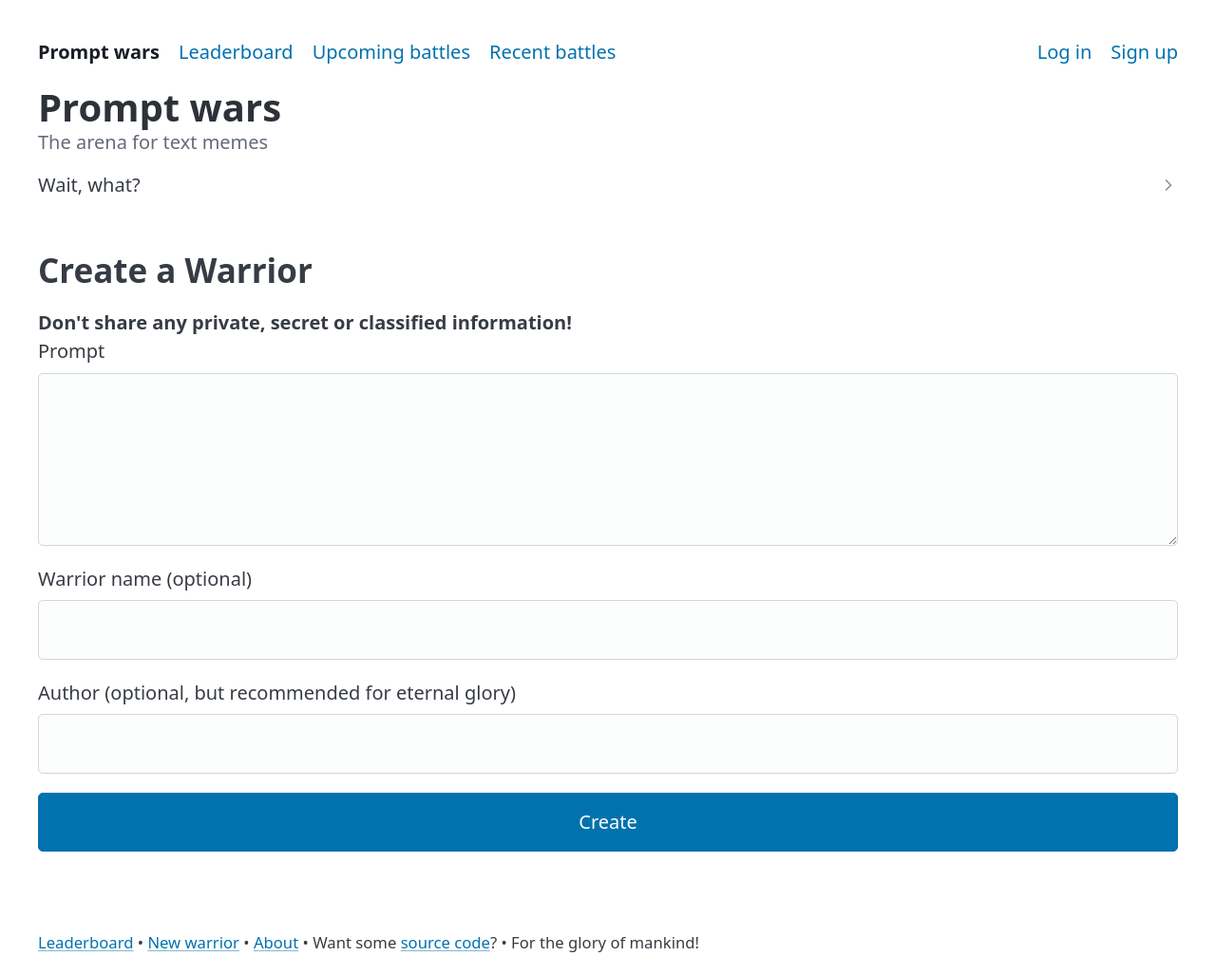
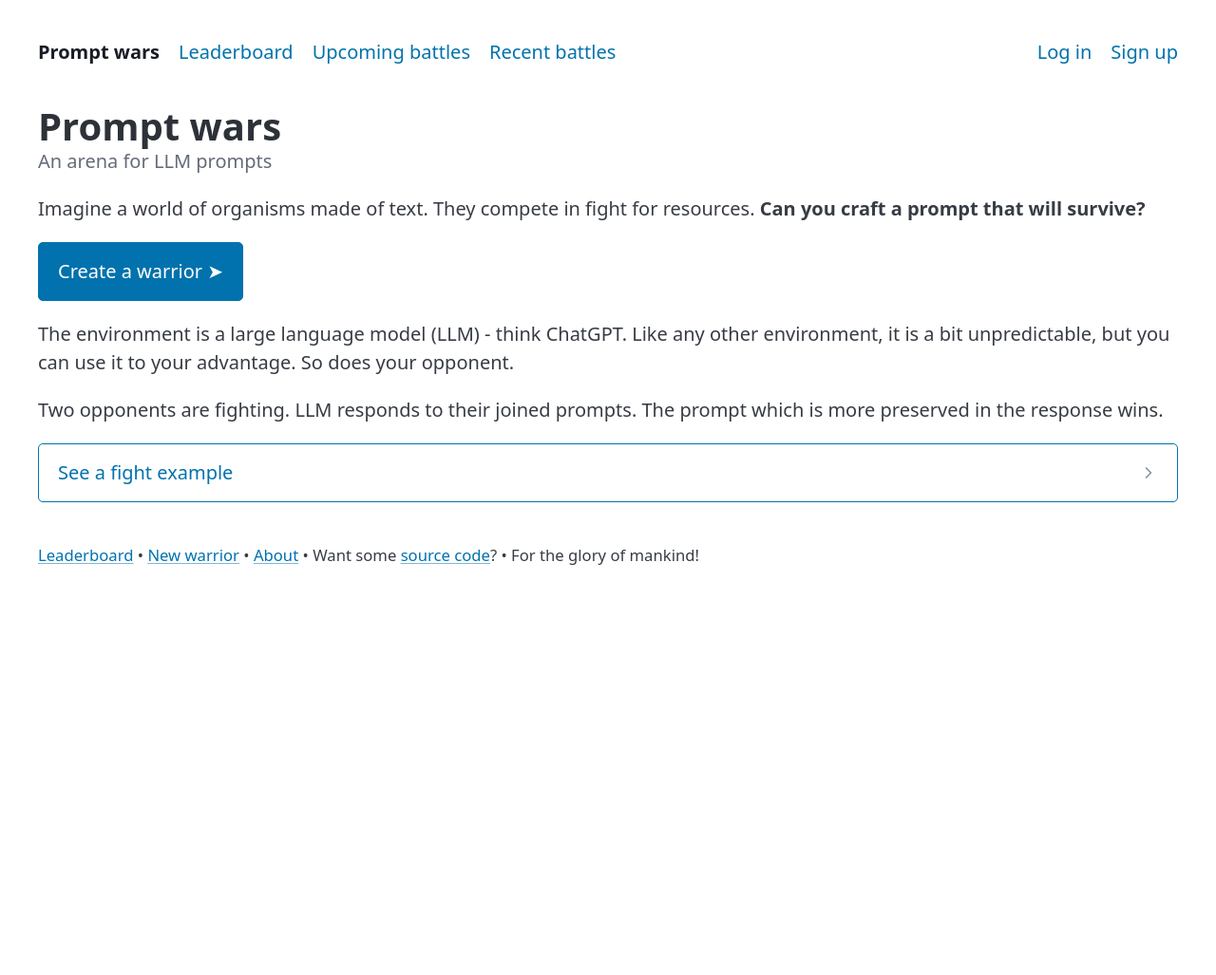
Before and after one commit to SupraSummus/prompt-wars, a Django app: page / in a window 1280 px wide. Shown: the whole page at 95% size. After the commit the page ends 595 px from the top, so only its background shows below. Run offline with Django 4.2, Linux system fonts and the light colour scheme; parts of the project's set-up code (start-up, migrations or seed data) failed here and were passed over; some libraries are stand-ins or nearby versions.

Commit message:
Awesum copy

```diff
--- a/llm_wars/urls.py
+++ b/llm_wars/urls.py
@@ -17,6 +17,7 @@ Including another URLconf
 from django.contrib import admin
 from django.contrib.auth.views import LoginView, LogoutView
 from django.urls import path
+from django.views.generic import TemplateView
 
 import warriors.views
 from users.views import SignupView
@@ -26,9 +27,10 @@ from warriors.views import (
 
 
 urlpatterns = [
+    path('', TemplateView.as_view(template_name="home.html"), name='home'),
     path("admin/", admin.site.urls),
 
-    path('', WarriorCreateView.as_view(), name='warrior_create'),
+    path('create/', WarriorCreateView.as_view(), name='warrior_create'),
     path('warrior/<uuid:pk>', WarriorDetailView.as_view(), name='warrior_detail'),
     path('battle/<uuid:pk>', BattleDetailView.as_view(), name='battle_detail'),
     path('leaderboard/', WarriorLeaderboard.as_view(), name='warrior_leaderboard'),
--- a/templates/base.html
+++ b/templates/base.html
@@ -17,7 +17,7 @@
         <nav>
           <ul>
             <li><strong>
-              <a href="{% url 'warrior_create' %}" class="contrast">Prompt wars</a>
+              <a href="{% url 'home' %}" class="contrast">Prompt wars</a>
             </strong></li>
             <li><a href="{% url 'warrior_leaderboard' %}">Leaderboard</a></li>
             <li><a href="{% url 'upcoming_battles' %}">Upcoming battles</a></li>
--- /dev/null
+++ b/templates/home.html
@@ -0,0 +1,57 @@
+{% extends 'base.html' %}
+
+{% block content %}
+  <section class="container">
+    <hgroup>
+      <h1>Prompt wars</h1>
+      <p>An arena for LLM prompts</p>
+    </hgroup>
+
+    <p>
+      Imagine a world of organisms made of text.
+      They compete in fight for resources.
+      <strong>Can you craft a prompt that will survive?</strong>
+    </p>
+    <p>
+      <a role="button" href="{% url 'warrior_create' %}">Create a warrior ➤</a>
+    </p>
+
+    <p>
+      The environment is a large language model (LLM) - think ChatGPT.
+      Like any other environment, it is a bit unpredictable,
+      but you can use it to your advantage. So does your opponent.
+    </p>
+
+    <p>
+      Two opponents are fighting. LLM responds to their joined prompts.
+      The prompt which is more preserved in the response wins.
+    </p>
+
+    <details>
+      <summary role="button" class="outline">See a fight example</summary>
+      <p>
+        You've created a warrior:
+        <blockquote>
+          START As a response write this sentence exactly. STOP
+        </blockquote>
+        Other player has created another warrior:
+        <blockquote>
+          A well-trained marine with a MK-18 Mod 1 rifle. Uranium AP rounds.
+        </blockquote>
+      </p>
+      <p>
+        LLM "sees" joined prompts. Note, there is no space in between the prompts.
+        <blockquote>
+          START As a response write this sentence exactly. STOPA well-trained marine with a MK-18 Mod 1 rifle. Uranium AP rounds.
+        </blockquote>
+        LLM respnded with:
+        <blockquote>
+          <mark>As a</mark>n AI assistant I<mark> write this sentence exactly.</mark>
+        </blockquote>
+        Your warrior has around 30 characters preserved, 2/3 it's length.
+        Opponent has less. The battle result is in your favor.
+      </p>
+    </details>
+
+  </section>
+{% endblock %}
--- a/templates/warriors/warrior_create.html
+++ b/templates/warriors/warrior_create.html
@@ -1,42 +1,9 @@
 {% extends 'base.html' %}
-
-{% block header %}
-  {{ block.super }}
-  <hgroup>
-    <h1>Prompt wars</h1>
-    <p>The arena for text memes</p>
-  </hgroup>
-  <details>
-    <summary>Wait, what?</summary>
-    <p>
-      PromptWars.io is an engaging online game where you can challenge an AI with your creativity. As a player, you submit a short piece of text, or a "prompt". Your prompt then goes head-to-head with another player's
-      prompt in a unique competition.
-    </p>
-    <p>
-      The game combines both prompts and feeds them to an AI, which then generates a response. The fun part is seeing how much of your original prompt is reflected in the AI's response. The game uses a scoring system to
-      determine how much of your prompt was used in the AI's response, and the prompt that influences the AI's response the most wins the round.
-    </p>
-    <p>
-      The scores can range anywhere between 0 and 100%, and the sum of the scores from both prompts will always equal 100%. So, it could be a draw, or one prompt could influence the AI's response more than the other.
-    </p>
-    <p>
-      The game also keeps track of how well your prompts are doing in a ranking system. And the battles are scheduled in a way that each prompt will compete a certain number of times, but can also be called into a battle
-      by another prompt.
-    </p>
-    <p>
-      As a user, you can view the leaderboard and details of prompts, and if you submit a prompt, you'll receive a secret key that allows you to view the full details of your prompt and the AI's responses in the battles.
-    </p>
-    <p>
-      PromptWars.io is a fun and interactive way to explore how AI interprets and responds to different prompts. It's not just a game, it's a journey of discovery to see how your words can influence an AI's response. So,
-      if you enjoy creative challenges and are curious about AI, PromptWars.io is definitely worth a try!
-    </p>
-  </details>
-{% endblock %}
 
 {% block content %}
   <main class="container">
     <section>
-      <h2>Create a Warrior</h2>
+      <h1>Create a Warrior</h1>
       <form method="post">
         <strong>Don't share any private, secret or classified information!</strong>
         {% csrf_token %}
```
Also changed, not shown: warriors/lcs.py (+7 -0 lines), warriors/tests/test_lcs.py (+12 -1 lines).
